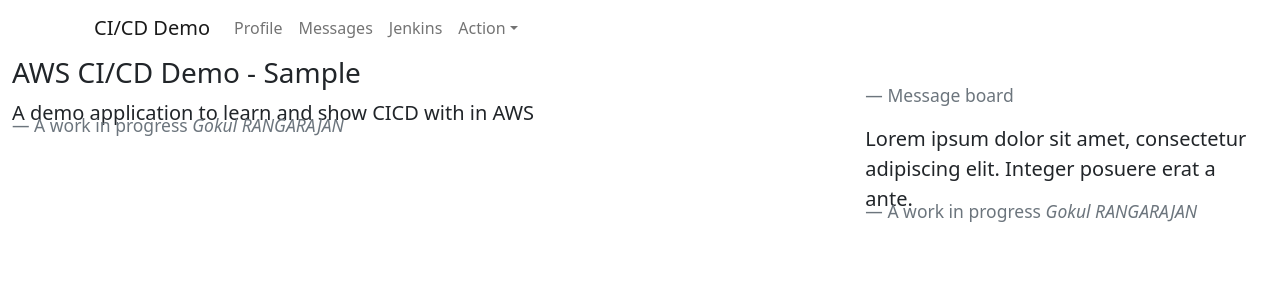
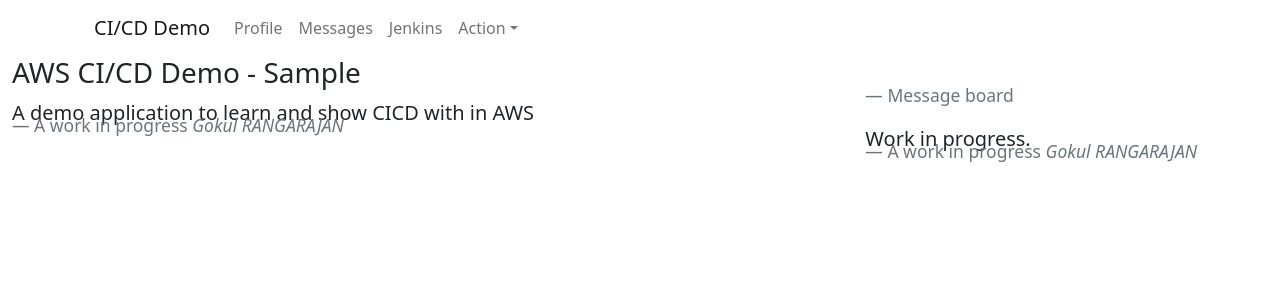
Before and after one commit to gokulraja2787/aws-cicd-demo, a React (Create React App) app: page / in a window 1280 px wide. Shown: the top 300 px of the page. Built offline with nearby package versions, Linux system fonts and the light colour scheme.

Commit message:
CI Demo: Test commit

```diff
--- a/src/App.js
+++ b/src/App.js
@@ -69,7 +69,7 @@
                 Message board
               </header>
               <p class="mb-0">
-                Lorem ipsum dolor sit amet, consectetur adipiscing elit. Integer posuere erat a ante.
+                Work in progress.
               </p>
               <footer class="blockquote-footer">
                 A work in progress <cite>Gokul RANGARAJAN</cite>
```
